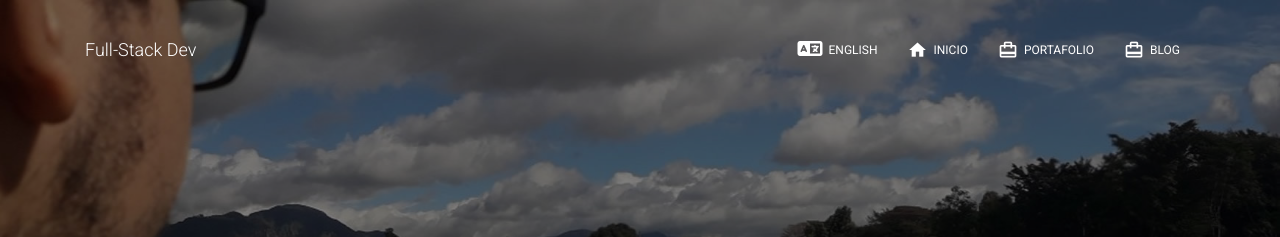
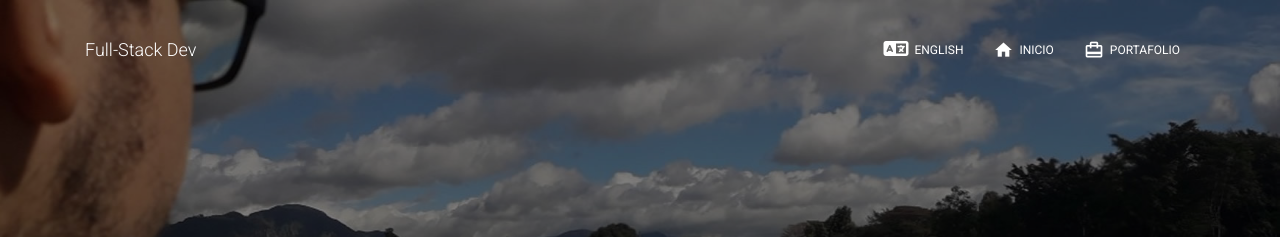
Before and after one commit to osdeibi/website-osdeibi, a website: page index.html in a window 1280 px wide. Shown: the top 237 px of the page. Drawn offline with Linux system fonts and the light colour scheme; a script that the page names is missing.

Commit message:
repo update

```diff
--- a/index.html
+++ b/index.html
@@ -91,11 +91,11 @@
                             <i class="material-icons">card_travel</i> Portafolio
                         </a>
                     </li>
-                    <li class="nav-item">
-                        <a class="nav-link" href="https://osdeibi.dev/blog">
-                          <i class="material-icons">card_travel</i> Blog
-                        </a>
-                      </li>
+<!--                    <li class="nav-item">-->
+<!--                        <a class="nav-link" href="https://osdeibi.dev/blog">-->
+<!--                          <i class="material-icons">card_travel</i> Blog-->
+<!--                        </a>-->
+<!--                      </li>-->
 
 
                     <!-- <li class="nav-item">
```
Also changed, not shown: portafolio.html (+5 -5 lines), servicios.html (+5 -5 lines), 1 other file.
